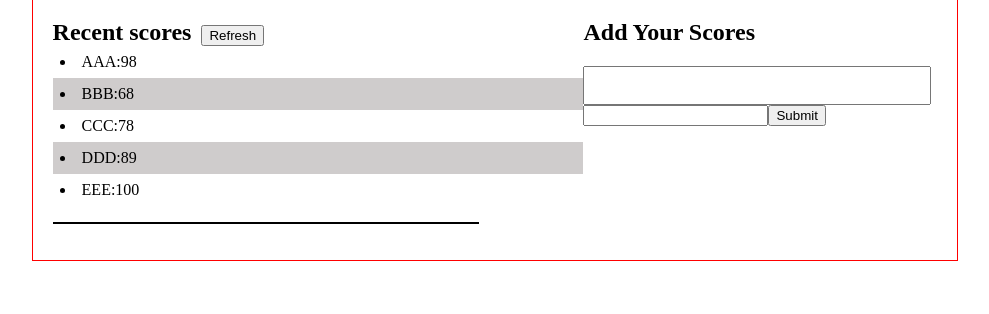
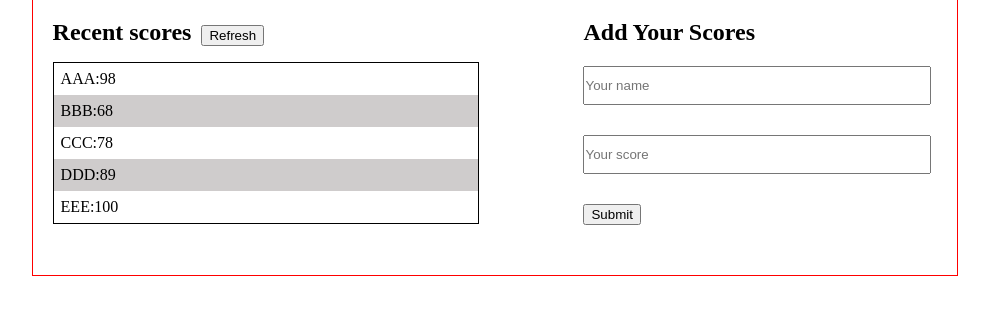
Before and after one commit to tta2yta/Leaderboard, a website built with webpack: page src/index.html in a window 1280 px wide. Shown: the part 90-404 px from the top of the page, without its empty margins (145-1134 px from the left). Built offline with nearby package versions, Linux system fonts and the light colour scheme.

Commit message:
Modify leaderBoardLayour function and index.html

```diff
--- a/src/leaderboardlayout.js
+++ b/src/leaderboardlayout.js
@@ -25,7 +25,7 @@ export default function leaderBoardLayour(){
     scoresArray.forEach(element => {
         const items=document.createElement('li');
         items.textContent=`${element.name +':' + element.score}`;
-        listScores.appendChild(items);
+        ulList.appendChild(items);
     });
     listScores.appendChild(ulList);
     scores.appendChild(listScores)
@@ -37,19 +37,27 @@ export default function leaderBoardLayour(){
     const formAddDiv=document.createElement('div');
     formAddDiv.className="form-add";
     const formAdd=document.createElement('form');
+    const playerNameDiv=document.createElement('div')
     const playerName=document.createElement('input');
     playerName.type="text"
     playerName.id="name";
+    playerName.placeholder="Your name"
+    playerNameDiv.appendChild(playerName)
+    const playerScoreDiv=document.createElement('div')
     const playerScore=document.createElement('input');
-    playerName.type="text"
-    playerName.id="score";
+    playerScore.type="text"
+    playerScore.id="score";
+    playerScore.placeholder="Your score"
+    playerScoreDiv.appendChild(playerScore)
+    const submitBtnDiv=document.createElement('div')
     const submitBtn=document.createElement('input');
     submitBtn.type="button"
     submitBtn.id="submit";
     submitBtn.value="Submit";
-    formAdd.appendChild(playerName);
-    formAdd.appendChild(playerScore);
-    formAdd.appendChild(submitBtn);
+    submitBtnDiv.appendChild(submitBtn);
+    formAdd.appendChild(playerNameDiv);
+    formAdd.appendChild(playerScoreDiv);
+    formAdd.appendChild(submitBtnDiv);
     formAddDiv.appendChild(formAdd)
     addScore.appendChild(addScoreHeader);
     addScore.appendChild(formAddDiv);
```
Also changed, not shown: src/index.html (+0 -33 lines).
